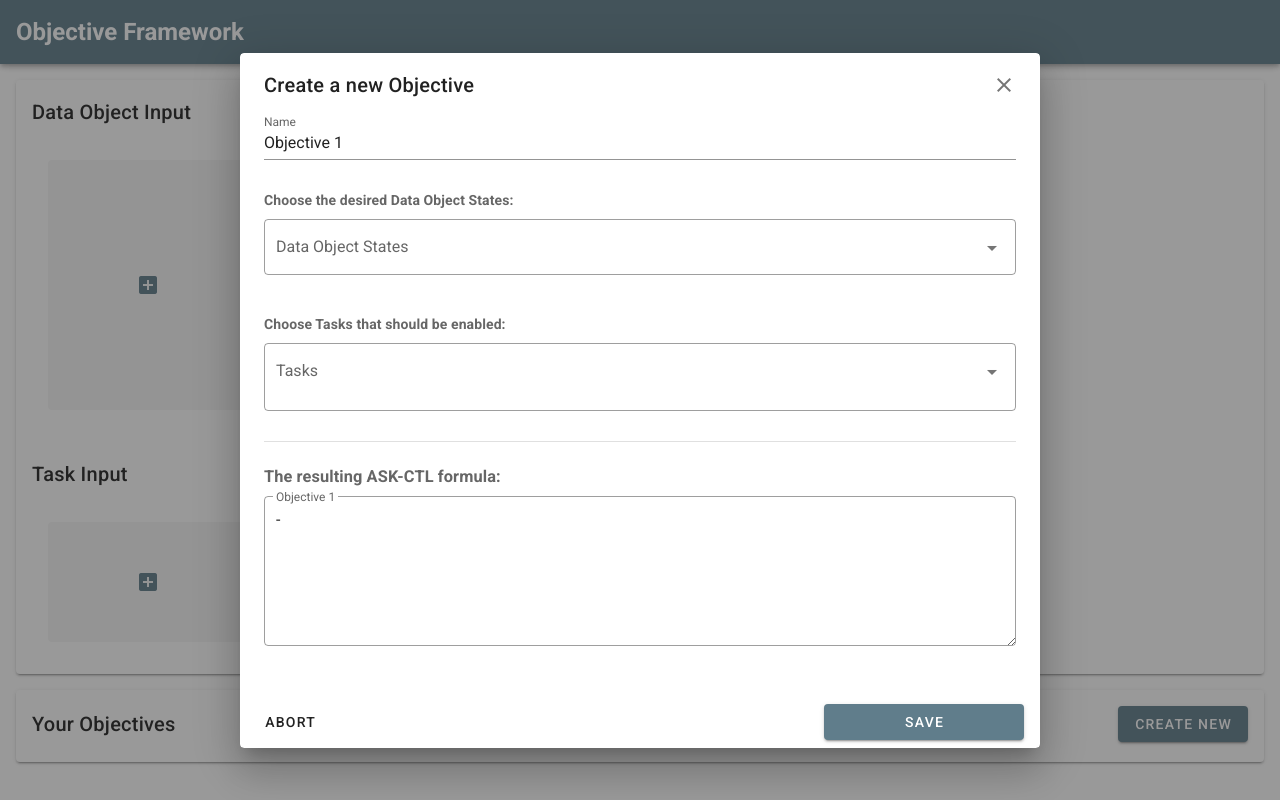
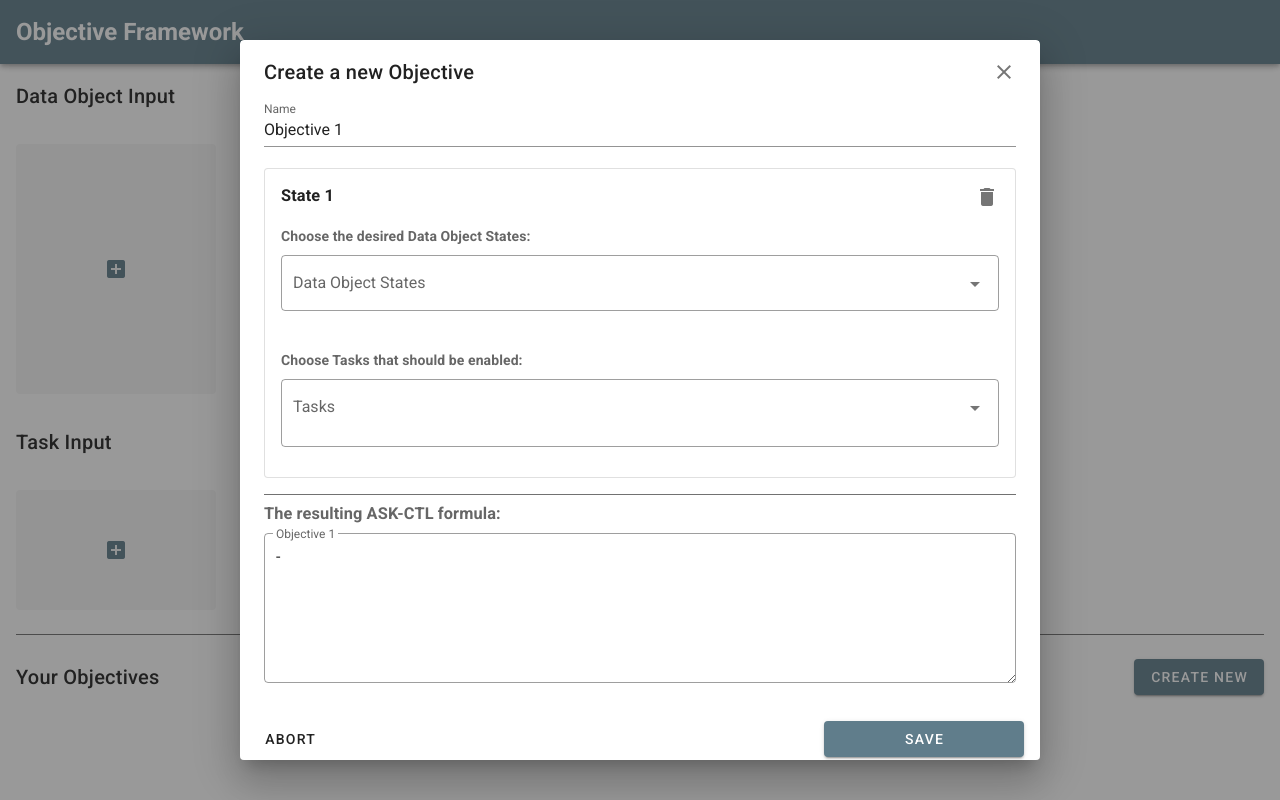
Before and after one commit to AnjoSs/objective-framework, a Vue app: page / in a window 1280 px wide. Both pictures are taken after a click on the button "CREATE NEW". Built offline with nearby package versions, Linux system fonts and the light colour scheme.

Commit message:
improve UI

```diff
--- a/src/components/MainPage.vue
+++ b/src/components/MainPage.vue
@@ -11,6 +11,7 @@
       @dataObjectChanged="(doIdx, newVars) => dataObjectChanged(doIdx, newVars)"
       @taskChanged="(tIdx, newVars) => taskChanged(tIdx, newVars)"
     />
+    <v-divider class="mx-4 my-2" color="grey" />
     <formula-card :data-objects="dataObjects" :tasks="tasks" />
   </div>
 </template>
--- a/src/components/formulas/CreateFormulaForm.vue
+++ b/src/components/formulas/CreateFormulaForm.vue
@@ -9,10 +9,17 @@
         <v-spacer />
         <v-icon size="24" @click="showDialog = false">close</v-icon>
       </v-card-title>
-      <v-card-text>
+      <v-card-text class="pb-0">
         <div>
           <v-text-field v-model="newFormula.name" label="Name" clearable />
         </div>
+        <v-card flat outlined="grey">
+          <div class="pa-4 pb-0 d-flex">
+            <h3>State 1</h3>
+            <v-spacer />
+            <v-icon>delete</v-icon>
+          </div>
+          <v-card-text class="pb-0 pt-2">
             <div>
               <h4 class="py-2">Choose the desired Data Object States:</h4>
               <v-select
@@ -44,7 +51,9 @@
                 :items="taskInputs"
               />
             </div>
-        <v-divider class="py-2" />
+          </v-card-text>
+        </v-card>
+        <v-divider class="mt-4" color="grey" />
         <h3 class="py-2">The resulting ASK-CTL formula:</h3>
         <v-textarea
           v-model="newFormula.formula"
--- a/src/components/formulas/FormulaCard.vue
+++ b/src/components/formulas/FormulaCard.vue
@@ -1,5 +1,5 @@
 <template>
-  <v-card class="ma-4">
+  <v-card flat>
     <v-card-title>
       Your Objectives
       <v-spacer />
@@ -12,12 +12,7 @@
     </v-card-title>
     <v-card-text>
       <v-row>
-        <v-col
-          v-for="(formula, fIdx) in askCTLformulas"
-          :key="fIdx"
-          flat
-          cols="4"
-        >
+        <v-col v-for="(formula, fIdx) in askCTLformulas" :key="fIdx" flat cols="4">
           <v-textarea
             outlined
             :name="`formula_${fIdx}`"
@@ -38,24 +33,24 @@ export default {
   props: {
     dataObjects: {
       type: Array,
-      required: true,
+      required: true
     },
     tasks: {
       type: Array,
-      required: true,
-    },
+      required: true
+    }
   },
   setup() {
     const askCTLformulas = ref([]);
 
-    const onAdded = (newFormula) => {
+    const onAdded = newFormula => {
       askCTLformulas.value.push(copy(newFormula));
     };
     return {
       askCTLformulas,
-      onAdded,
+      onAdded
     };
-  },
+  }
 };
 
 function copy(object) {
--- a/src/components/input/DataObjectInput.vue
+++ b/src/components/input/DataObjectInput.vue
@@ -6,9 +6,9 @@
     <v-card-text>
       <h3>States</h3>
       <div v-for="(state, stateIdx) in variables.states" :key="stateIdx">
-        <v-text-field v-model="state.name" />
+        <v-text-field class="pa-0 ma-0" v-model="state.name" />
       </div>
-      <v-card-actions class="justify-center">
+      <v-card-actions class="justify-center pa-0">
         <v-btn icon color="blue-grey" @click="addState">
           <v-icon>add_box</v-icon>
         </v-btn>
--- a/src/components/input/ManualInputCard.vue
+++ b/src/components/input/ManualInputCard.vue
@@ -1,18 +1,17 @@
 <template>
-  <v-card class="ma-4">
+  <v-card flat>
     <v-card-title>Data Object Input</v-card-title>
-    <v-card-text>
-      <v-row justify="start">
-        <v-col v-for="(dataObject, doIdx) in dataObjects" :key="doIdx" cols="3">
+    <v-card-text class="pa-0">
+      <div class="d-flex">
         <data-object-input
+          v-for="(dataObject, doIdx) in dataObjects"
+          :key="doIdx"
           :data-object="dataObject"
           @addState="$emit('addState', doIdx)"
           @variablesChanged="
               (newVars) => $emit('dataObjectChanged', doIdx, newVars)
             "
         />
-        </v-col>
-        <v-col class="d-flex" cols="3">
         <v-card
           class="ma-4"
           height="250"
@@ -32,21 +31,19 @@
             </v-row>
           </v-container>
         </v-card>
-        </v-col>
-      </v-row>
+      </div>
     </v-card-text>
     <v-card-title>Task Input</v-card-title>
-    <v-card-text>
-      <v-row justify="start">
-        <v-col v-for="(task, tIdx) in tasks" :key="tIdx" cols="3">
+    <v-card-text class="pa-0">
+      <div class="d-flex">
         <task-input
+          v-for="(task, tIdx) in tasks"
+          :key="tIdx"
           :task="task"
           @variablesChanged="
               (newVars) => $emit('taskChanged', tIdx, newVars)
             "
         />
-        </v-col>
-        <v-col cols="3">
         <v-card
           class="ma-4"
           height="120"
@@ -66,8 +63,7 @@
             </v-row>
           </v-container>
         </v-card>
-        </v-col>
-      </v-row>
+      </div>
     </v-card-text>
   </v-card>
 </template>
```
Lines whose indentation alone changed are shown as unchanged.
